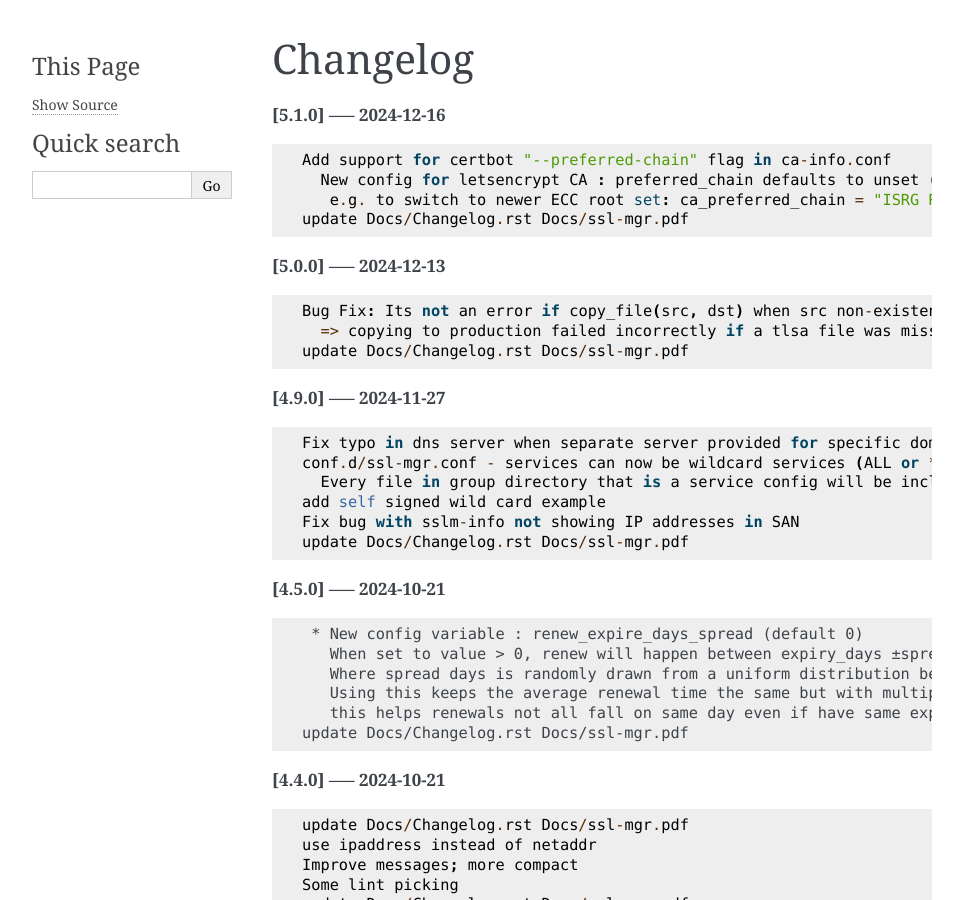
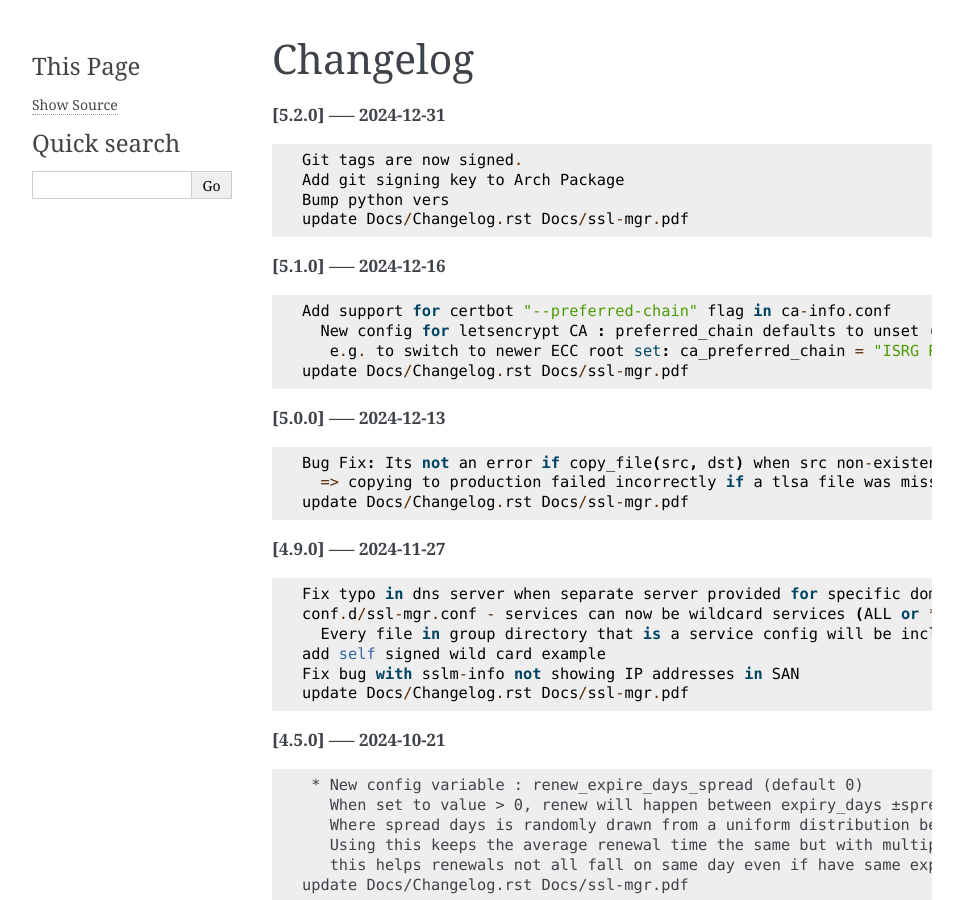
Before and after one commit to gene-git/ssl-mgr, a Sphinx documentation site: the page built from Docs/Changelog.rst, in a window 1280 px wide and 900 px high. Shown: the whole window, without its empty margins (148-1111 px from the left). Built offline with Sphinx 7.4.7, drawn with Linux system fonts in a browser that asks for light colours; pages that are not in the unit, such as notebooks, are missing from menus.

Commit message:
update Docs/Changelog.rst Docs/ssl-mgr.pdf

```diff
--- a/Docs/Changelog.rst
+++ b/Docs/Changelog.rst
@@ -1,5 +1,13 @@
 Changelog
 =========
+
+**[5.2.0] ----- 2024-12-31** ::
+
+	    Git tags are now signed.
+	    Add git signing key to Arch Package
+	    Bump python vers
+	    update Docs/Changelog.rst Docs/ssl-mgr.pdf
+
 
 **[5.1.0] ----- 2024-12-16** ::
 
```
Also changed, not shown: 1 other file.
